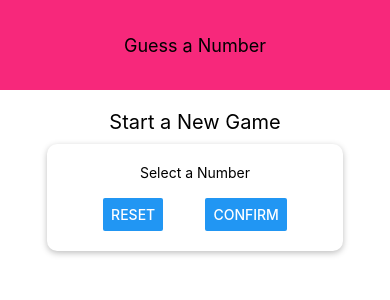
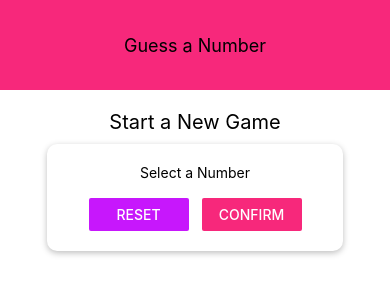
Before and after one commit to onTheDL/NumberGuesser, a React Native app: screen / in a window 390 px wide. Shown: the top 300 px of the page. Built offline with nearby package versions, Linux system fonts and the light colour scheme.

Commit message:
Add color theme with constants

```diff
--- a/components/Header.js
+++ b/components/Header.js
@@ -1,24 +1,26 @@
-import React from 'react'
-import { View, Text, StyleSheet } from 'react-native'
+import React from "react";
+import { View, Text, StyleSheet } from "react-native";
 
-export default function Header({title}) {
+import Colors from "../constants/colors";
+
+export default function Header({ title }) {
   return (
     <View style={styles.header}>
       <Text style={styles.headerTitle}>{title}</Text>
     </View>
-  )
+  );
 }
 
 const styles = StyleSheet.create({
   header: {
-    width: '100%',
+    width: "100%",
     height: 90,
-    backgroundColor: '#f7287b',
-    alignItems: 'center',
-    justifyContent: 'center',
+    backgroundColor: Colors.primary,
+    alignItems: "center",
+    justifyContent: "center",
   },
   headerTitle: {
-    color: 'black',
+    color: "black",
     fontSize: 18,
   },
-})
+});
--- /dev/null
+++ b/constants/colors.js
@@ -0,0 +1,4 @@
+export default {
+  primary: '#f7287b',
+  accent: '#c717fc'
+}
--- a/screens/StartScreen.js
+++ b/screens/StartScreen.js
@@ -1,7 +1,8 @@
 import React from "react";
 import { View, Text, StyleSheet, TextInput, Button } from "react-native";
 
-import Card from "../components/Card"
+import Card from "../components/Card";
+import Colors from "../constants/colors"
 
 export default function StartScreen() {
   return (
@@ -11,8 +12,12 @@
         <Text>Select a Number</Text>
         <TextInput />
         <View style={styles.btnBox}>
-          <Button title="Reset" onPress={() => {}} />
-          <Button title="Confirm" onPress={() => {}} />
+          <View style={styles.button}>
+            <Button title="Reset" onPress={() => {}} color={Colors.accent} />
+          </View>
+          <View style={styles.button}>
+            <Button title="Confirm" onPress={() => {}} color={Colors.primary} />
+          </View>
         </View>
       </Card>
     </View>
@@ -28,8 +33,8 @@
   },
   inputContainer: {
     width: 300,
-    maxWidth: '80%',
-    alignItems: 'center',
+    maxWidth: "80%",
+    alignItems: "center",
   },
   title: {
     fontSize: 20,
@@ -37,9 +42,11 @@
   },
   btnBox: {
     flexDirection: "row",
-    width: '100%',
-    justifyContent: 'space-around',
+    width: "100%",
+    justifyContent: "space-around",
     paddingHorizontal: 15,
   },
-
+  button: {
+    width: 100
+  }
 });
```
